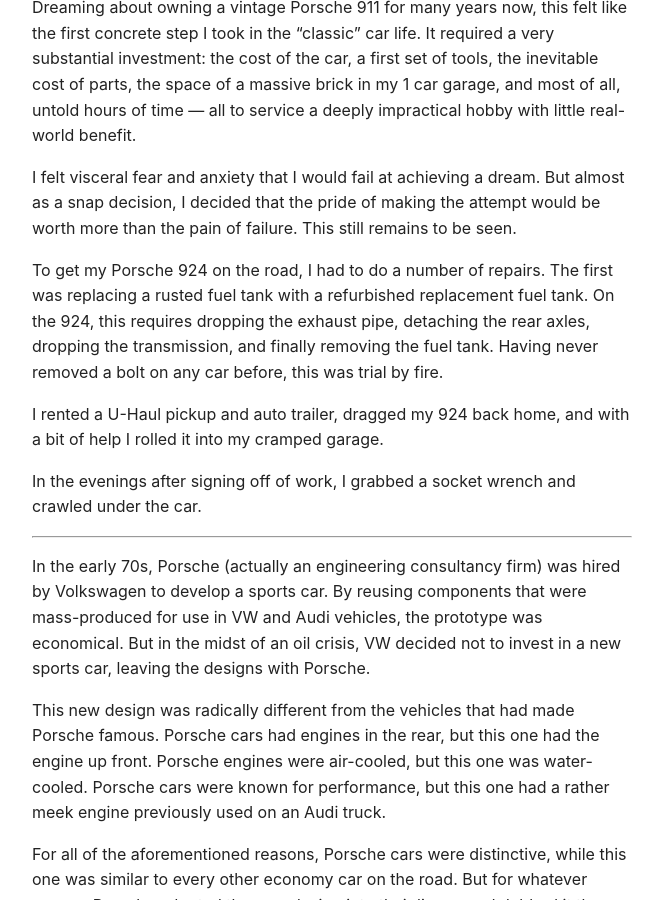
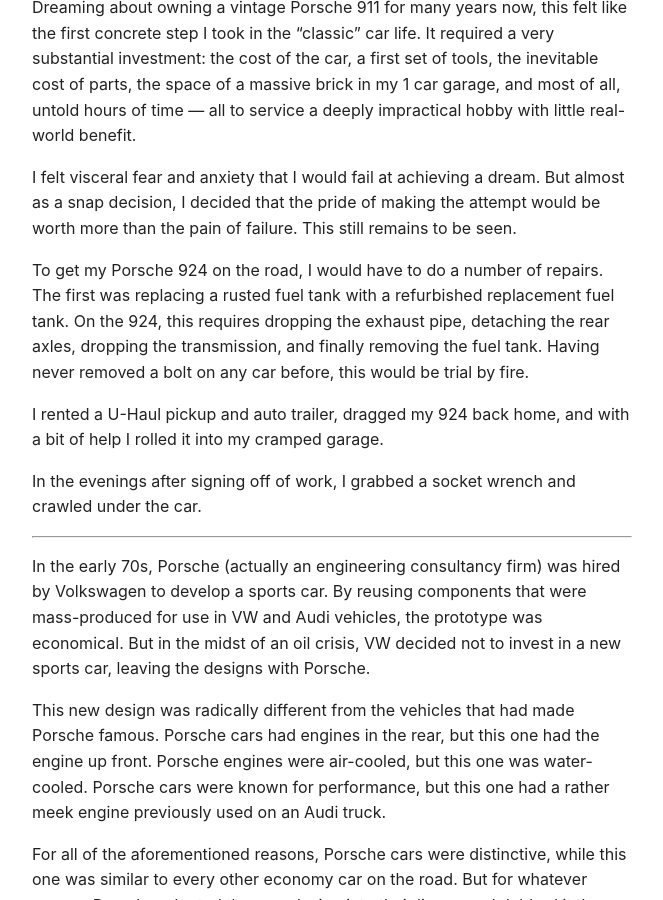
Before and after one commit to glifchits/glifchits.github.io, a Jekyll site: the page built from _posts/2022-03-02-my-first-old-car.md, in a window 1280 px wide and 900 px high, scrolled down 570 px. Shown: the whole window, without its empty margins (308-971 px from the left). Built offline with Jekyll 4.4.1, drawn with Linux system fonts in a browser that asks for light colours.

Commit message:
fix tense

```diff
--- a/_posts/2022-03-02-my-first-old-car.md
+++ b/_posts/2022-03-02-my-first-old-car.md
@@ -15,7 +15,7 @@
 
 I felt visceral fear and anxiety that I would fail at achieving a dream. But almost as a snap decision, I decided that the pride of making the attempt would be worth more than the pain of failure. This still remains to be seen.
 
-To get my Porsche 924 on the road, I had to do a number of repairs. The first was replacing a rusted fuel tank with a refurbished replacement fuel tank. On the 924, this requires dropping the exhaust pipe, detaching the rear axles, dropping the transmission, and finally removing the fuel tank. Having never removed a bolt on any car before, this was trial by fire.
+To get my Porsche 924 on the road, I would have to do a number of repairs. The first was replacing a rusted fuel tank with a refurbished replacement fuel tank. On the 924, this requires dropping the exhaust pipe, detaching the rear axles, dropping the transmission, and finally removing the fuel tank. Having never removed a bolt on any car before, this would be trial by fire.
 
 I rented a U-Haul pickup and auto trailer, dragged my 924 back home, and with a bit of help I rolled it into my cramped garage.
 
```
